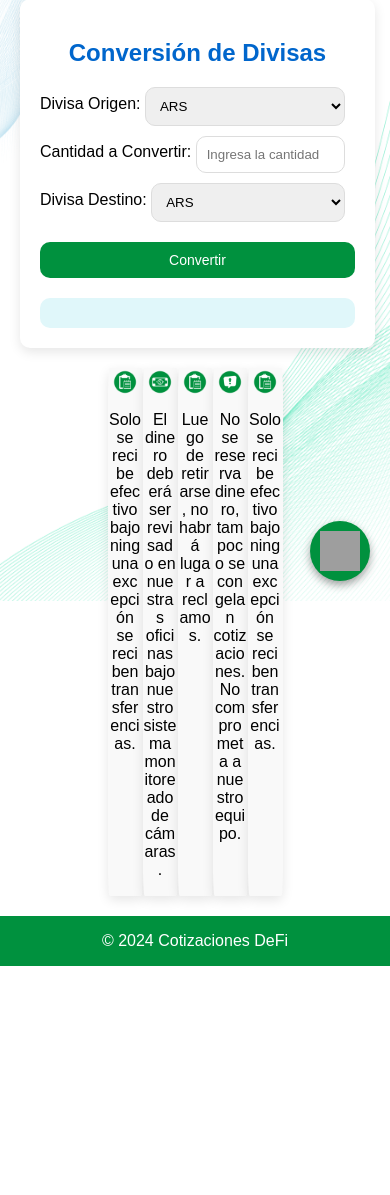
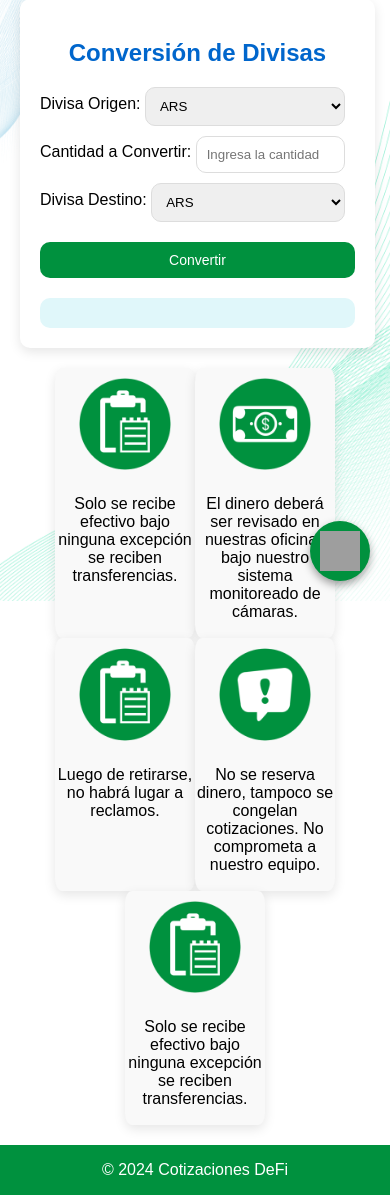
Before and after one commit to skyzero18/PaginaWebDivisas, a Spring Boot app: page / in a window 390 px wide. Shown: the part 243-1438 px from the top of the page. Before the commit the page ends 1209 px from the top, so only its background shows below. Run offline with Spring Boot 4, Linux system fonts and the light colour scheme; data that the repository does not hold is empty; some of the project's set-up classes (security, data sources, template engines, error pages and the like) are left out, and stand-ins take their place; some web fonts are replaced; grey boxes are pictures that could not be loaded.

Commit message:
mejora responsive

```diff
--- a/PaginaWebDivisas/src/main/resources/static/css/styles.css
+++ b/PaginaWebDivisas/src/main/resources/static/css/styles.css
@@ -67,6 +67,17 @@ img {
     margin: 0 auto 10px; /* Centra la imagen horizontalmente y agrega un margen inferior */
 }
 
+/* Media Queries para tamaños de pantalla más pequeños */
+@media (max-width: 800px) {
+    .container {
+        justify-content: center;
+        max-width: 100%;
+    }
+
+    .box {
+        width: 40%;
+    }
+}
 
 /* Tabla sin divisiones */
 .exchange-table {
```
